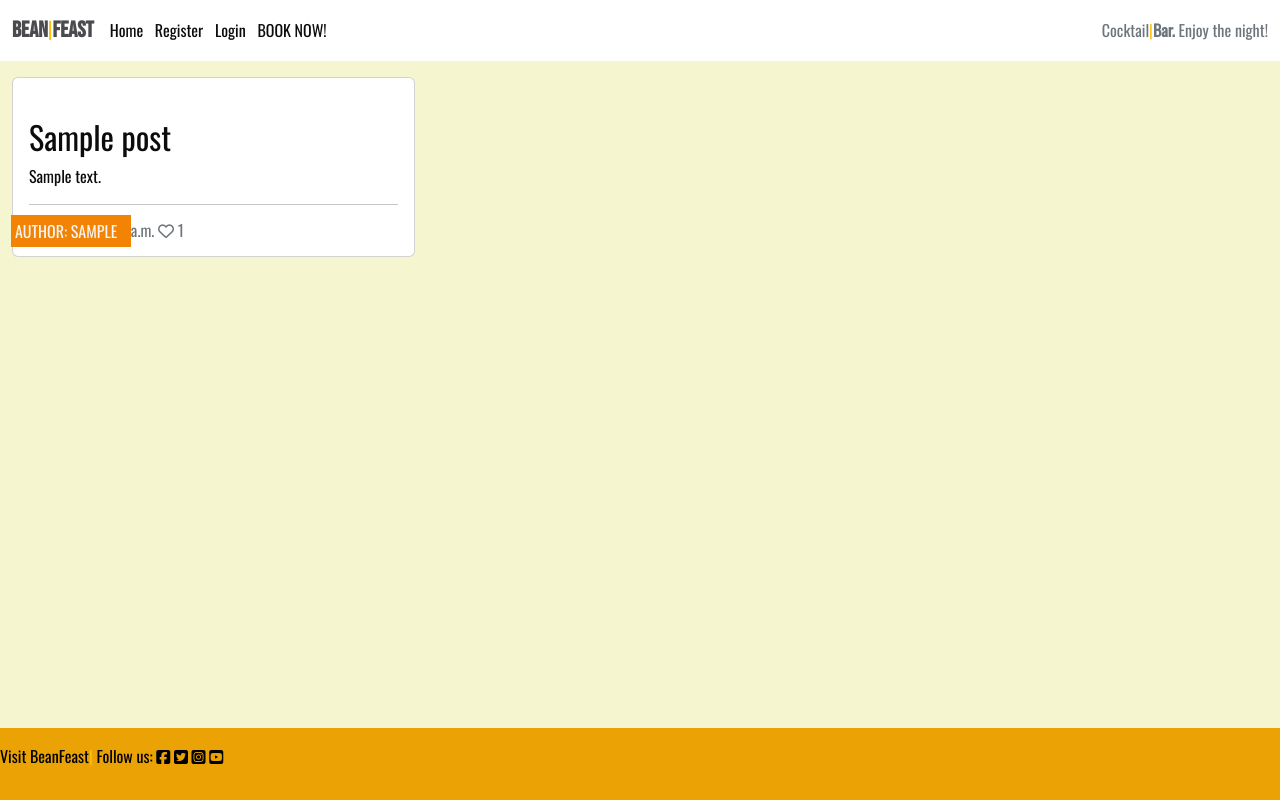
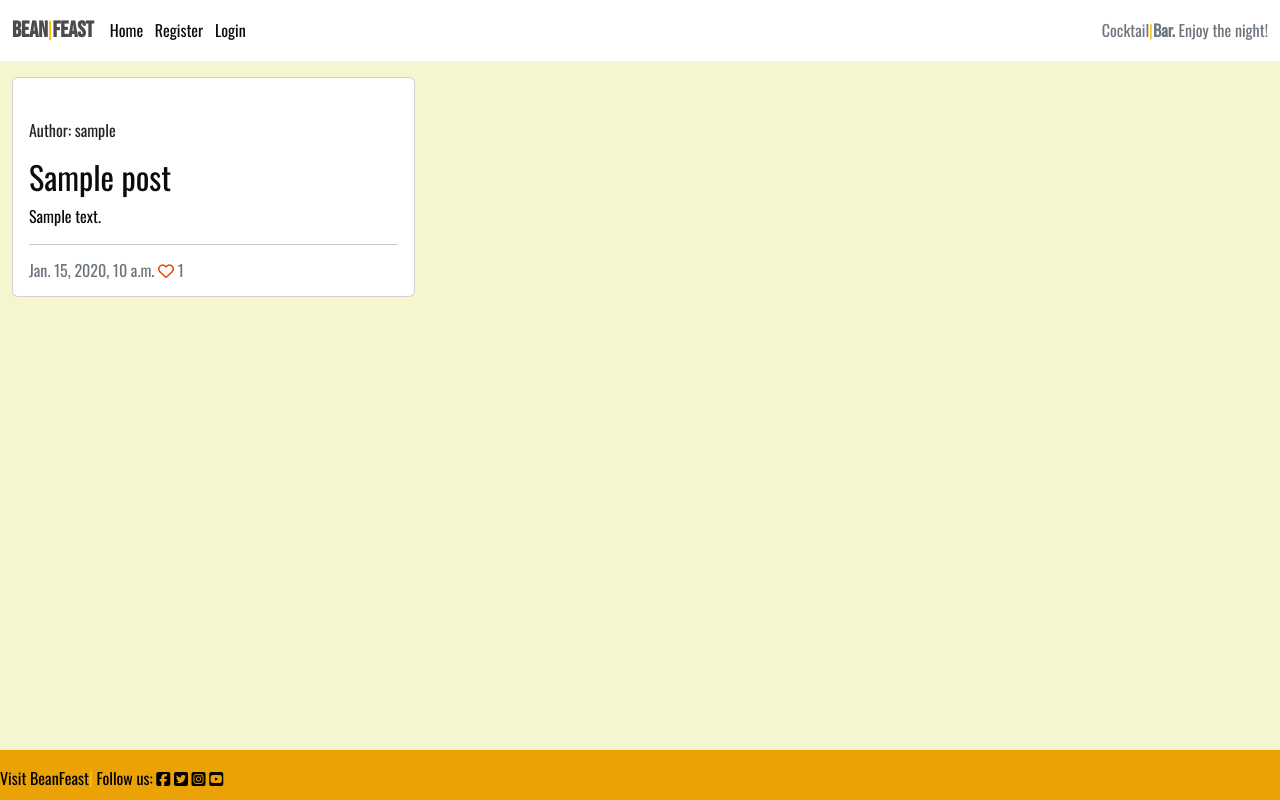
Before and after one commit to ajorgensen89/project4, a Django app: page / in a window 1280 px wide. Run offline with Django 3.2, Linux system fonts and the light colour scheme; tables that the repository leaves empty hold one stand-in row (values such as "Sample post"); some libraries are stand-ins or nearby versions.

Commit message:
Readme links

```diff
--- a/beanfeast/settings.py
+++ b/beanfeast/settings.py
@@ -29,7 +29,7 @@ SECRET_KEY = os.environ.get('SECRET_KEY')
 # SECURITY WARNING: don't run with debug turned on in production!
 DEBUG = True
 
-ALLOWED_HOSTS = ['beanfeast-project-4.herokuapp.com', '8000-ajorgensen89-project4-no2shn6ss99.ws-eu100.gitpod.io', 'localhost']
+ALLOWED_HOSTS = ['beanfeast-project-4.herokuapp.com', '8000-ajorgensen89-project4-pioyssk8ake.ws-eu100.gitpod.io', 'localhost']
 
 ACCOUNT_EMAIL_VERIFICATION = 'none'
 
--- a/static/css/style.css
+++ b/static/css/style.css
@@ -1,11 +1,25 @@
 /*General body CSS*/
 body {
-    background-color: #0b2be0;
+    position: relative;
+    margin: 0;
 }
 
 p, div {
     font-family: 'Oswald', sans-serif;
 }
+
+/*No decoration on lists*/
+ul {
+    list-style-type: none;
+}
+
+
+/*Button*/
+.btn {
+    padding-top: 10px;
+
+}
+
 
 /*Head Logo*/
 .beanfeast {
@@ -15,28 +29,14 @@ p, div {
     color: #4A4A4F;
 }
 
-
-
 .main-bg {
     background-color: #f5f6cf;
 }
 
-
-/*Print Author name*/
-.author-bg {
-    position: absolute;
-    bottom: 5%;
-    min-width: 30%;
-    left: -2px;
-    background-color: #f28305;
+/*Card*/
+.card-body {
+    height: fit-content;
 }
-
-.author-text {
-    color: whitesmoke;
-    margin: 4px;
-    text-transform: uppercase;
-}
-
 
 /*Print Title of forum comment from admin*/
 .hover-orange-class {
@@ -50,16 +50,6 @@ p, div {
     color: #eaa205;
 }
 
-.post-title {
-    margin-top: 20%;
-    margin-left: 5%;
-}
-
-.post-subtitle {
-    margin-left: 5%;
-    color: #0c0c0c;
-}
-
 
 /*Footer CSS*/
 .orange-footer {
@@ -70,6 +60,7 @@ p, div {
     color: #E84610;
     border: none;
     background: transparent;
+
 }
 
 .btn-like:hover,
@@ -78,3 +69,9 @@ p, div {
     background: transparent;
     border: none;
 }
+
+footer {
+    bottom: 0;
+    height: 50px;
+    width: 100%;
+}
--- a/templates/account/login.html
+++ b/templates/account/login.html
@@ -26,7 +26,7 @@
                 {% if redirect_field_value %}
                 <input type="hidden" name="{{ redirect_field_name }}" value="{{ redirect_field_value }}" />
                 {% endif %}
-                <button class="btn right" type="submit">{% trans "Sign In" %}</button>
+                <button  class="btn right btn-outline-dark" type="submit">{% trans "Sign In" %}</button>
             </form>
         </div>
     </div>
--- a/templates/account/logout.html
+++ b/templates/account/logout.html
@@ -21,7 +21,7 @@
                 {% if redirect_field_value %}
                 <input type="hidden" name="{{ redirect_field_name }}" value="{{ redirect_field_value }}" />
                 {% endif %}
-                <button class="btn right" type="submit">{% trans 'Sign Out' %}</button>
+                <button class="btn right btn-outline-dark" type="submit">{% trans 'Sign Out' %}</button>
             </form>
         </div>
     </div>
--- a/templates/account/signup.html
+++ b/templates/account/signup.html
@@ -22,7 +22,7 @@
                 {% if redirect_field_value %}
                 <input type="hidden" name="{{ redirect_field_name }}" value="{{ redirect_field_value }}" />
                 {% endif %}
-                <button class="btn right" type="submit">{% trans "Sign Up" %} &raquo;</button>
+                <button class="btn right btn-outline-dark" type="submit">{% trans "Sign Up" %} &raquo;</button>
             </form>
         </div>
     </div>
--- a/templates/base.html
+++ b/templates/base.html
@@ -59,6 +59,9 @@
                     <li class="list-inline-item">
                         <a class="hover-orange-class" href="{% url 'account_logout' %}">Logout</a>
                     </li>
+                    <li class="list-inline-item">
+                        <a class="hover-orange-class" href="/templates/bookings/bookings_sheet.html">BOOK NOW!</a>
+                    </li>
                     {% else %}
                     <li class="list-inline-item">
                         <a class="hover-orange-class" href="{% url 'account_signup' %}">Register</a>
@@ -66,9 +69,7 @@
                     <li class="list-inline-item">
                         <a class="hover-orange-class" href="{% url 'account_login' %}">Login</a>
                     </li>
-                    <li class="list-inline-item">
-                        <a class="hover-orange-class" href="/templates/bookings/bookings_sheet.html">BOOK NOW!</a>
-                    </li>
+
                     {% endif %}
                 </ul>
                 <span class="navbar-text text-secondary">
--- a/templates/index.html
+++ b/templates/index.html
@@ -28,7 +28,7 @@
                                 <p class="card-text">{{ post.excerpt }}</p>
                             </a>
                             <hr />
-                            <p class="card-text text-muted h6">{{ post.created_on}} <i class="far fa-heart"></i>
+                            <p class="card-text text-muted h6">{{ post.created_on}} <i class="btn-like far fa-heart"></i>
                                 {{ post.number_of_likes }}</p>
                         </div>
                     </div>
@@ -43,13 +43,13 @@
         </div>
     </div>
     {% if is_paginated %}
-    <nav aria-label="Page navigation">
+    <nav aria-label="page navigation">
         <ul class="pagination justify-content-center">
             {% if page_obj.has_previous %}
-            <li><a href="?page={{ page_obj.previous_page_number }}" class="page-link hover-orange-class">&laquo; PREV </a></li>
+            <li><a href="?page={{ page_obj.previous_page_number }}" class="btn btn-outline-dark">&laquo; PREV </a></li>
             {% endif %}
             {% if page_obj.has_next %}
-            <li><a href="?page={{ page_obj.next_page_number }}" class="page-link hover-orange-class"> NEXT &raquo;</a></li>
+            <li><a href="?page={{ page_obj.next_page_number }}" class="btn btn-outline-dark"> NEXT &raquo;</a></li>
 
             {% endif %}
         </ul>
```
Also changed, not shown: templates/bookings/book_table.html (+4 -3 lines), templates/bookings/bookings_sheet.html (+8 -6 lines), templates/bookings/edit_bookings.html (+1 -23 lines), templates/post_detail.html (+6 -6 lines), README.md.
